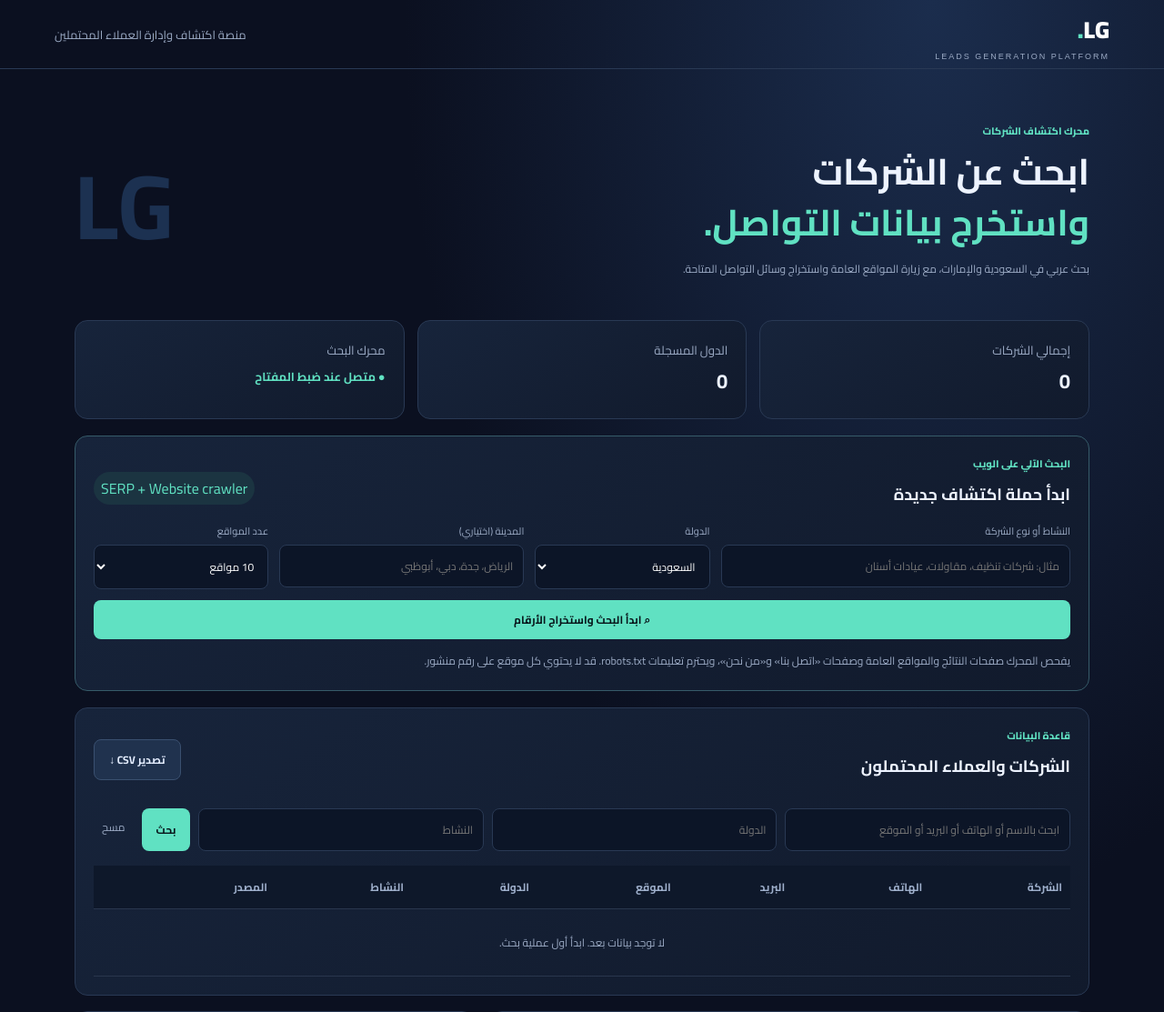
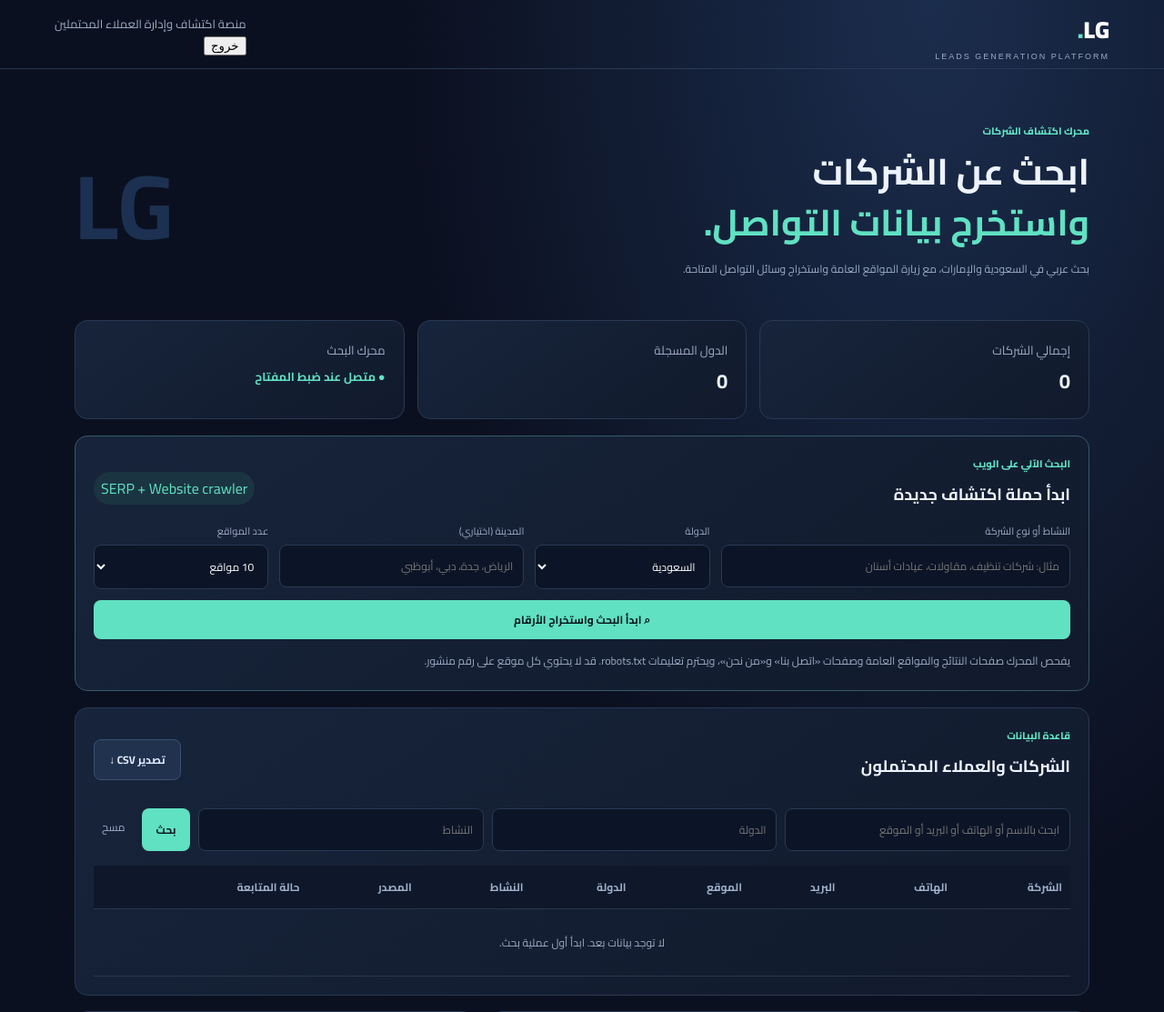
Before and after one commit to AhmedZawwed7/mirage-lead-generation-, a Flask app: page / in a window 1280 px wide. Shown: the top 1113 px of the page at 91% size. Run offline with Flask 3, Linux system fonts and the light colour scheme; the visitor is signed in with stand-in values (Sample User, id 1); data that the repository does not hold is empty.

Commit message:
Add lead status controls and logout to CRM table

```diff
--- a/templates/index.html
+++ b/templates/index.html
@@ -1,6 +1,6 @@
 <!doctype html>
 <html lang="ar" dir="rtl"><head><meta charset="utf-8"><meta name="viewport" content="width=device-width,initial-scale=1"><title>Leads Generation</title><link rel="stylesheet" href="{{ url_for('static',filename='style.css') }}"></head>
-<body><header><div class="logo">LG<span>.</span><small>LEADS GENERATION PLATFORM</small></div><div>منصة اكتشاف وإدارة العملاء المحتملين</div></header><main>
+<body><header><div class="logo">LG<span>.</span><small>LEADS GENERATION PLATFORM</small></div><div class="header-actions"><span>منصة اكتشاف وإدارة العملاء المحتملين</span><form method="post" action="/logout"><button class="logout">خروج</button></form></div></header><main>
 <section class="hero"><div><p class="eyebrow">محرك اكتشاف الشركات</p><h1>ابحث عن الشركات<br><em>واستخرج بيانات التواصل.</em></h1><p class="muted">بحث عربي في السعودية والإمارات، مع زيارة المواقع العامة واستخراج وسائل التواصل المتاحة.</p></div><b class="watermark">LG</b></section>
 {% with messages=get_flashed_messages(with_categories=true) %}{% for kind,msg in messages %}<div class="notice {{kind}}">{{msg}}</div>{% endfor %}{% endwith %}
 <section class="stats"><article><small>إجمالي الشركات</small><strong>{{total}}</strong></article><article><small>الدول المسجلة</small><strong>{{countries}}</strong></article><article><small>محرك البحث</small><strong class="live">● متصل عند ضبط المفتاح</strong></article></section>
@@ -14,8 +14,8 @@
 <p class="hint">يفحص المحرك صفحات النتائج والمواقع العامة وصفحات «اتصل بنا» و«من نحن»، ويحترم تعليمات robots.txt. قد لا يحتوي كل موقع على رقم منشور.</p></section>
 <section class="panel"><div class="heading"><div><p class="eyebrow">قاعدة البيانات</p><h2>الشركات والعملاء المحتملون</h2></div><a class="btn secondary" href="/export">تصدير CSV ↓</a></div>
 <form class="filters"><input name="q" value="{{q}}" placeholder="ابحث بالاسم أو الهاتف أو البريد أو الموقع"><input name="country" value="{{country}}" placeholder="الدولة"><input name="category" value="{{category}}" placeholder="النشاط"><button class="btn">بحث</button><a href="/">مسح</a></form>
-<div class="scroll"><table><thead><tr><th>الشركة</th><th>الهاتف</th><th>البريد</th><th>الموقع</th><th>الدولة</th><th>النشاط</th><th>المصدر</th><th></th></tr></thead><tbody>
-{% for x in leads %}<tr><td><b>{{x.company}}</b></td><td>{{x.phone or "—"}}</td><td>{{x.email or "—"}}</td><td>{% if x.website %}<a target="_blank" rel="noopener" href="{{x.website}}">فتح ↗</a>{% else %}—{% endif %}</td><td>{{x.country or "—"}}</td><td>{{x.category or "—"}}</td><td><span class="tag">{{x.source}}</span></td><td><form method="post" action="/delete/{{x.id}}" onsubmit="return confirm('حذف السجل؟')"><button class="del">×</button></form></td></tr>{% else %}<tr><td colspan="8" class="empty">لا توجد بيانات بعد. ابدأ أول عملية بحث.</td></tr>{% endfor %}
+<div class="scroll"><table><thead><tr><th>الشركة</th><th>الهاتف</th><th>البريد</th><th>الموقع</th><th>الدولة</th><th>النشاط</th><th>المصدر</th><th>حالة المتابعة</th><th></th></tr></thead><tbody>
+{% for x in leads %}<tr><td><b>{{x.company}}</b></td><td>{{x.phone or "—"}}</td><td>{{x.email or "—"}}</td><td>{% if x.website %}<a target="_blank" rel="noopener" href="{{x.website}}">فتح ↗</a>{% else %}—{% endif %}</td><td>{{x.country or "—"}}</td><td>{{x.category or "—"}}</td><td><span class="tag">{{x.source}}</span></td><td><form class="status-form" method="post" action="/status/{{x.id}}"><select name="status" aria-label="حالة متابعة {{x.company}}"><option value="new" {% if x.status == "new" %}selected{% endif %}>جديد</option><option value="contacted" {% if x.status == "contacted" %}selected{% endif %}>تم التواصل</option><option value="interested" {% if x.status == "interested" %}selected{% endif %}>مهتم</option><option value="customer" {% if x.status == "customer" %}selected{% endif %}>عميل</option><option value="not_fit" {% if x.status == "not_fit" %}selected{% endif %}>غير مناسب</option></select><button class="save-status">حفظ</button></form></td><td><form method="post" action="/delete/{{x.id}}" onsubmit="return confirm('حذف السجل؟')"><button class="del">×</button></form></td></tr>{% else %}<tr><td colspan="9" class="empty">لا توجد بيانات بعد. ابدأ أول عملية بحث.</td></tr>{% endfor %}
 </tbody></table></div></section>
 <section class="columns"><div class="panel"><p class="eyebrow">إضافة يدوية</p><h2>إضافة شركة جديدة</h2><form class="fields" method="post" action="/add">
 <label>اسم الشركة *<input name="company" required></label><label>رقم الهاتف<input name="phone"></label><label>البريد الإلكتروني<input name="email" type="email"></label><label>رابط الموقع<input name="website" placeholder="https://example.com"></label><label>الدولة<input name="country"></label><label>المدينة<input name="city"></label><label>النشاط<input name="category"></label><label class="wide">ملاحظات<input name="notes"></label><button class="btn wide">حفظ الشركة +</button></form></div>
```
